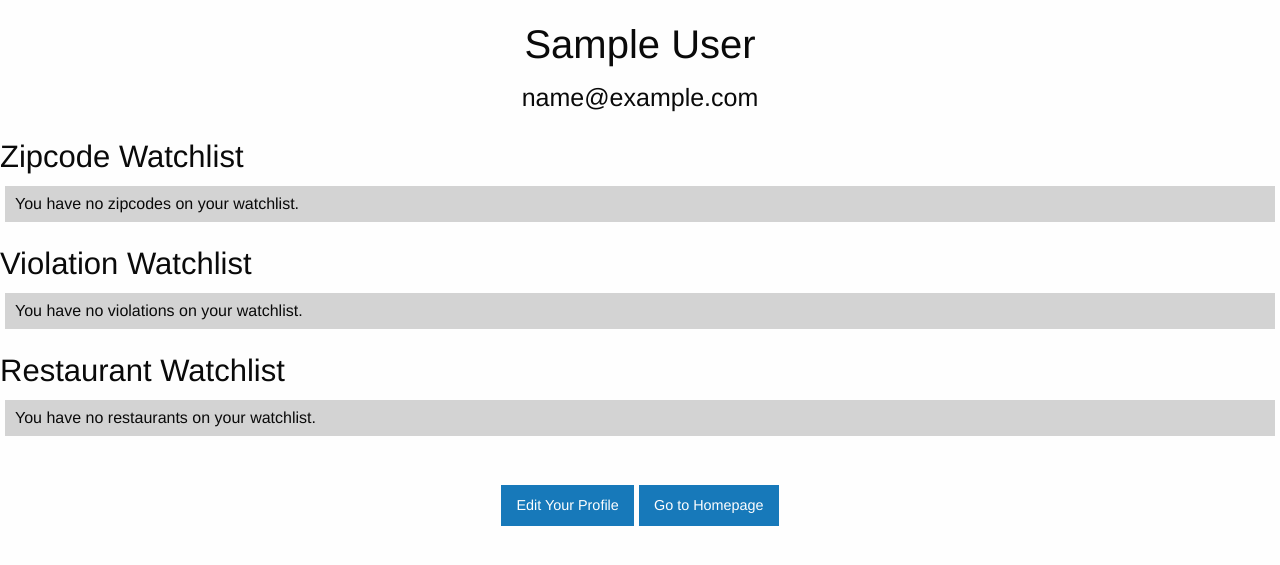
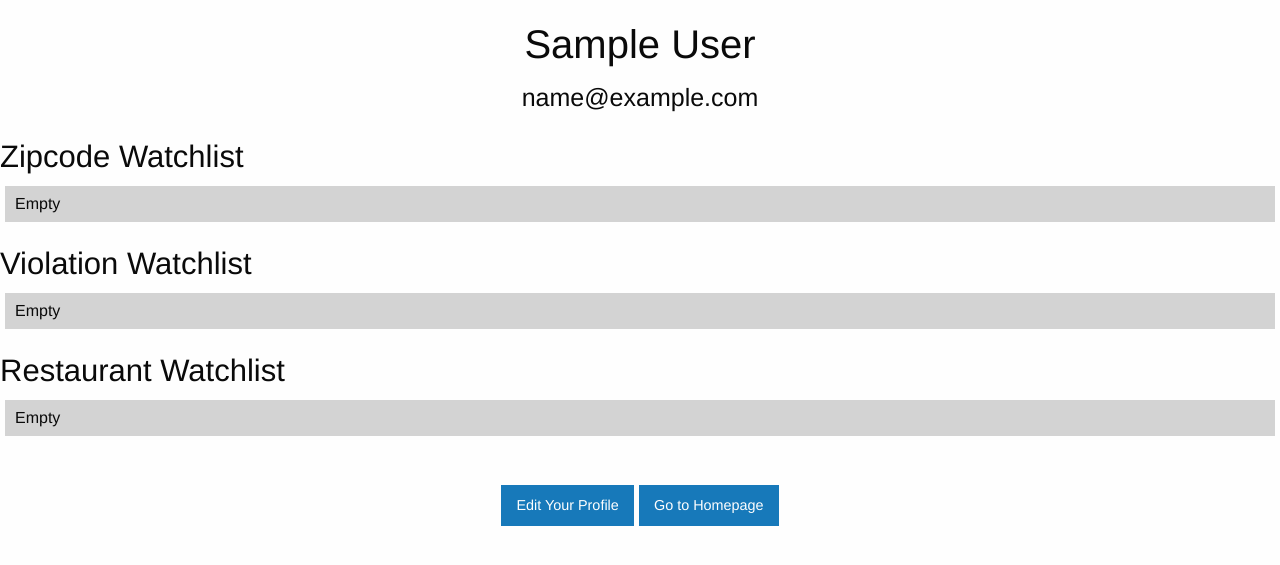
Before and after one commit to danielspector/restaurantrails, a Rails app: page /users/1 in a window 1280 px wide. Shown: the part 160-725 px from the top of the page. Run offline with Rails 7, Linux system fonts and the light colour scheme; the visitor is signed in with stand-in values (Sample User, id 1); data that the repository does not hold is empty; style sheets or scripts are compiled from the project's sources; parts of the project's set-up code (start-up, migrations or seed data) failed here and were passed over; some libraries are stand-ins or nearby versions; some web fonts are replaced.

Commit message:
empty watchlists

```diff
--- a/app/assets/javascripts/users.js
+++ b/app/assets/javascripts/users.js
@@ -1,7 +1,7 @@
 $(document).ready(function() {
   $(document).on("click", ".tiny.alert.round", function(){
     if($(this).parents("div.row:not(.whole)").children(".row").length == 1){
-      $(this).parents("div.row:not(.whole)").children("h3").append("<p class='empty'>You have no zipcodes on your watchlist.</p>")
+      $(this).parents("div.row:not(.whole)").children("h3").append("<p class='empty'>Empty</p>")
     }
     $(this).closest(".whole").remove();
   });
--- a/app/views/users/show.html.erb
+++ b/app/views/users/show.html.erb
@@ -6,7 +6,7 @@
 <div class="row">
   <h3>Zipcode Watchlist</h3>
   <% if @user.zipcodes.length == 0 %>
-    <p class="empty">You have no zipcodes on your watchlist.</p>
+    <p class="empty">Empty</p>
   <% else %>
       <% @user.zipcodes.each do |zip| %>
         <div class="whole">
@@ -23,7 +23,7 @@
 <div class="row">
   <h3>Violation Watchlist</h3>
   <% if @user.violations.length == 0 %>
-   <p class="empty">You have no violations on your watchlist.</p>
+   <p class="empty">Empty</p>
   <% else %>
     <% @user.violations.each do |violation| %>
     <div class="whole row large-4 columns">
@@ -36,7 +36,7 @@
 <div class="row">
   <h3>Restaurant Watchlist</h3>
   <% if @user.restaurants.length == 0 %>
-   <p class="empty">You have no restaurants on your watchlist.</p>
+   <p class="empty">Empty</p>
   <% else %>
     <% @user.restaurants.each do |restaurant| %>
     <div class="whole row large-6 columns">
```
